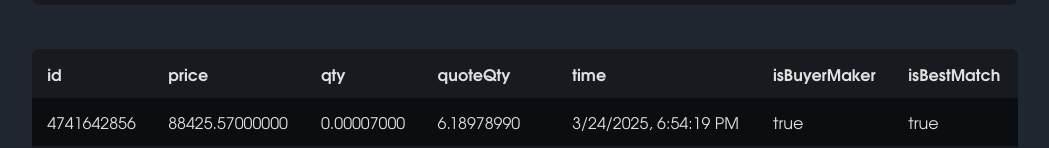
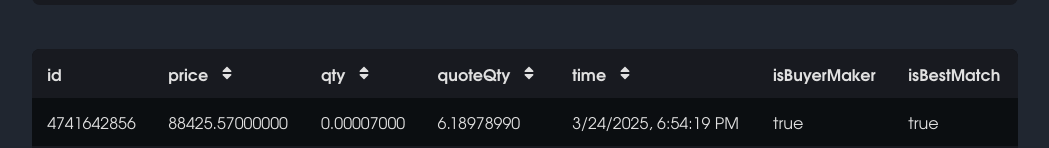
Before and after one commit to franklinjoseph360/Mini-binance-dashboard-app-fullstack, a React (Vite) app: page / in a window 1280 px wide. Shown: the part 262-410 px from the top of the page, without its empty margins (125-1174 px from the left). Built offline with nearby package versions, Linux system fonts and the light colour scheme.

Commit message:
feat(setup-components): add sortable columns to table component

```diff
--- a/src/components/Table/Table.tsx
+++ b/src/components/Table/Table.tsx
@@ -1,4 +1,4 @@
-import React from 'react';
+import React, { useState } from 'react';
 import {
   TableContainer,
   Table as StyledTable,
@@ -7,11 +7,55 @@ import {
   TableRow,
 } from './Table.style';
 import { TableProps } from './Table.types';
+import { FaSort, FaSortDown, FaSortUp } from 'react-icons/fa';
 
-export const Table: React.FC<TableProps> = ({ data }) => {
+type SortDirection = 'asc' | 'desc';
+
+export const Table: React.FC<TableProps> = ({ data, sortableColumns = [] }) => {
+  const [sortConfig, setSortConfig] = useState<{
+    key: string;
+    direction: SortDirection;
+  } | null>(null);
+
   if (!data || data.length === 0) return <div>No data available</div>;
 
   const headers = Object.keys(data[0]);
+
+  const sortedData = React.useMemo(() => {
+    if (!sortConfig) return data;
+
+    const { key, direction } = sortConfig;
+
+    return [...data].sort((a, b) => {
+      const aVal = a[key];
+      const bVal = b[key];
+
+      if (typeof aVal === 'number' && typeof bVal === 'number') {
+        return direction === 'asc' ? aVal - bVal : bVal - aVal;
+      }
+
+      return direction === 'asc'
+        ? String(aVal).localeCompare(String(bVal))
+        : String(bVal).localeCompare(String(aVal));
+    });
+  }, [data, sortConfig]);
+
+  const handleSort = (key: string) => {
+    setSortConfig((prev) => {
+      if (prev?.key === key) {
+        return {
+          key,
+          direction: prev.direction === 'asc' ? 'desc' : 'asc',
+        };
+      }
+      return { key, direction: 'asc' };
+    });
+  };
+
+  const renderSortIcon = (key: string) => {
+    if (sortConfig?.key !== key) return <FaSort />;
+    return sortConfig.direction === 'asc' ? <FaSortUp /> : <FaSortDown />;
+  };
 
   return (
     <TableContainer>
@@ -19,12 +63,25 @@ export const Table: React.FC<TableProps> = ({ data }) => {
         <thead>
           <TableRow>
             {headers.map((header) => (
-              <TableHeader key={header}>{header}</TableHeader>
+              <TableHeader
+                key={header}
+                onClick={() =>
+                  sortableColumns.includes(header) && handleSort(header)
+                }
+                style={{
+                  cursor: sortableColumns.includes(header) ? 'pointer' : 'default',
+                }}
+              >
+                {header}{' '}
+                {sortableColumns.includes(header) && (
+                  <span style={{ marginLeft: 6 }}>{renderSortIcon(header)}</span>
+                )}
+              </TableHeader>
             ))}
           </TableRow>
         </thead>
         <tbody>
-          {data.map((row, idx) => (
+          {sortedData.map((row, idx) => (
             <TableRow key={idx}>
               {headers.map((key) => {
                 const value = row[key];
@@ -32,7 +89,6 @@ export const Table: React.FC<TableProps> = ({ data }) => {
                   typeof value === 'number' && key === 'time'
                     ? new Date(value).toLocaleString()
                     : value?.toString();
-
                 return <TableCell key={key}>{formatted}</TableCell>;
               })}
             </TableRow>
--- a/src/components/Table/Table.types.ts
+++ b/src/components/Table/Table.types.ts
@@ -1,3 +1,4 @@
 export interface TableProps {
     data: Record<string, string | number | boolean | null | undefined>[];
+    sortableColumns?: string[];
   }
--- a/src/pages/LandingPage/LandingPage.tsx
+++ b/src/pages/LandingPage/LandingPage.tsx
@@ -181,7 +181,7 @@ export const LandingPage = (): React.ReactElement => {
                 ]}
             />
 
-            <TradesTable data={trades} />
+            <TradesTable data={trades}  sortableColumns={['price', 'qty', 'quoteQty', 'time']} />
         </LandingPageWrapper>
     );
 };
```
